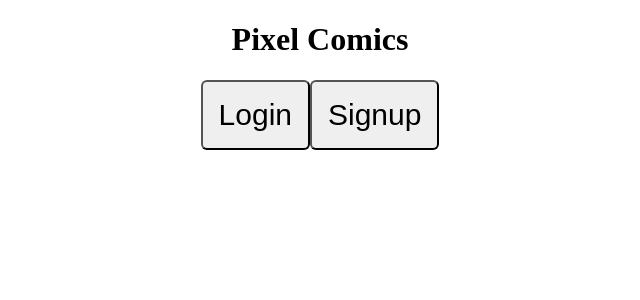
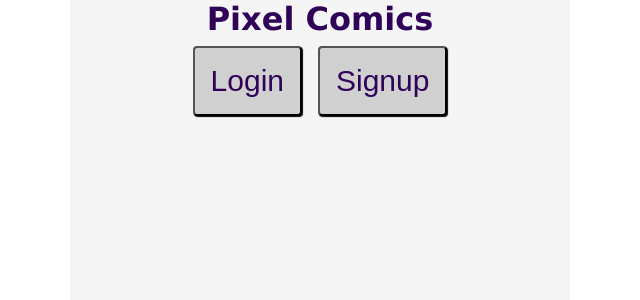
Before and after one commit to Smith11b/pixel-comics, a React (Create React App) app in the folder client/: page / in a window 1280 px wide. Shown: the top 300 px of the page, without its empty margins (320-960 px from the left). Built offline with nearby package versions, Linux system fonts and the light colour scheme.

Commit message:
added some style and classNames

```diff
--- a/client/public/style.css
+++ b/client/public/style.css
@@ -1,6 +1,38 @@
+* {
+  box-sizing: border-box;
+  margin: 0;
+}
+
 #root {
   width: 500px;
+  height: 100vh;
   margin: auto;
+  background-color: whitesmoke;
+}
+
+.auth-form{
+  width: 500px;
+  margin: auto;
+  text-align: center;
+}
+
+.auth-header{
+  font-family: Verdana, Geneva, Tahoma, sans-serif;
+  color: rgb(47, 3, 88);
+}
+
+.auth-button {
+  font-size: 30px;
+  margin: 8px;
+  padding: 16px;
+  color: rgb(47, 3, 88);
+  background-color: rgb(209, 208, 208);
+  box-shadow: 1px 1px 1px black;
+  border-radius: 4px;
+}
+
+.auth-button:active {
+  box-shadow: none;
 }
 
 .main-img {
@@ -14,23 +46,6 @@
     border-radius: 3px;
 }
 
-.login {
-  font-size: 30px;
-  padding: 16px;
-  border-radius: 6px;
-}
-
-.signup {
-  font-size: 30px;
-  padding: 16px;
-  border-radius: 6px;
-}
-
-.auth-form{
-  width: 500px;
-  margin: auto;
-  text-align: center;
-}
 
 
 .upload-btn {
--- a/client/src/Auth.js
+++ b/client/src/Auth.js
@@ -1,14 +1,14 @@
 import React from 'react'
 
 function Auth(props) {
-    return (
-        <div className = "auth-form">
-            <h1>Pixel Comics</h1>
-            <button className= "login">Login</button>
-            <button className = "signup">Signup</button>
+  return (
+    <div className="auth-form">
+      <h1 className="auth-header">Pixel Comics</h1>
+      <button className="auth-button">Login</button>
+      <button className="auth-button">Signup</button>
 
-        </div>
-    )
+    </div>
+  )
 }
 
 export default Auth
```
Also changed, not shown: client/public/img/color-pixels.jpg (added), 1 other file (tests, documents, lock files or other folders).
